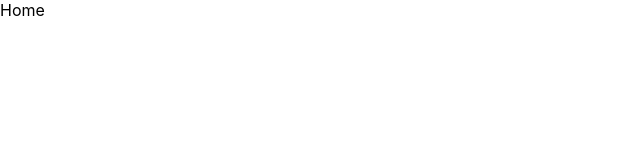
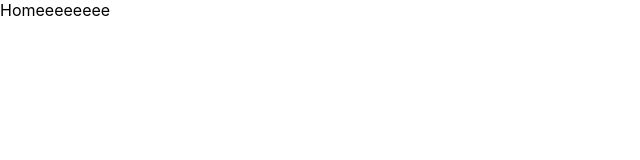
Before and after one commit to nanahiryu/mizu_simple_checklist, a React (Create React App) app: page / in a window 1280 px wide. Shown: the top 160 px of the page, without its empty margins (0-640 px from the left). Built offline with nearby package versions, Linux system fonts and the light colour scheme.

Commit message:
HOMEにEをたくさん

```diff
--- a/src/components/pages/Home.tsx
+++ b/src/components/pages/Home.tsx
@@ -1,5 +1,5 @@
 import React from "react";
 
 export const Home = () => {
-  return <div>Home</div>;
+  return <div>Homeeeeeeee</div>;
 };
```
